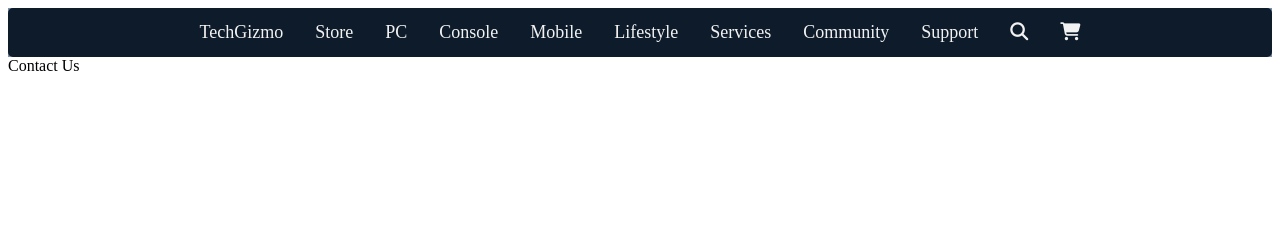
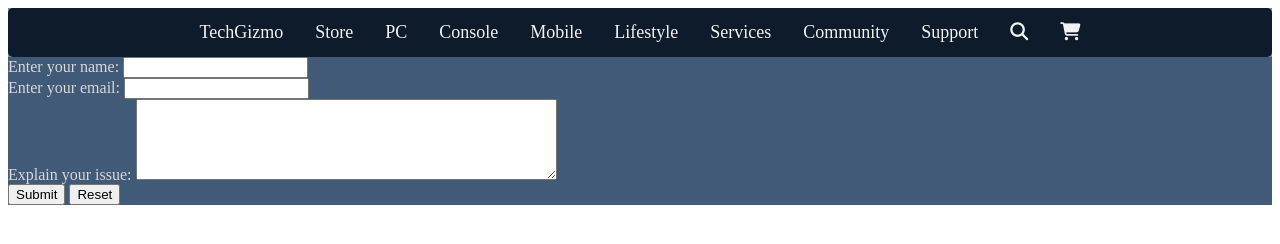
Before and after one commit to dhend595/cs344, a plain HTML site: page public/contactUs.html in a window 1280 px wide. Drawn offline with Linux system fonts and the light colour scheme.

Commit message:
added contact and store files

```diff
--- a/public/contactUs.css
+++ b/public/contactUs.css
@@ -40,3 +40,13 @@ body {
 .topnav-right {
     float: right;
 }
+
+#main {
+    background-color: #778da9;
+}
+
+#content {
+    align-content: center;
+    background: #415a77;
+    color: #d8d8d8;
+}
--- a/public/contactUs.html
+++ b/public/contactUs.html
@@ -25,8 +25,28 @@
             <a href=""><i class="fa-solid fa-cart-shopping"></i></a>
         </nav>
     </header>
-    <div>
-        Contact Us
+    <div id="main">
+        <div id="content">
+            <form action="" method="get" class="form-example">
+                <div class="form-example">
+                    <label for="name">Enter your name: </label>
+                    <input type="text" name="name" id="name" required />
+                </div>
+                <div class="form-example">
+                    <label for="email">Enter your email: </label>
+                    <input type="email" name="email" id="email" required />
+                </div>
+                <div class="form-example">
+                    <label for="name">Explain your issue: </label>
+                    <textarea id="w3review" name="w3review" rows="5" cols="50"></textarea>
+                </div>
+                <div class="form-example">
+                    <input type="submit" value="Submit">
+                    <input type="reset" value="Reset">
+                </div>
+            </form>
+
+        </div>
     </div>
 </body>
 
--- a/public/store.css
+++ b/public/store.css
@@ -40,3 +40,13 @@ body {
 .topnav-right {
     float: right;
 }
+
+#main {
+    background-color: #778da9;
+}
+
+#content {
+    align-content: center;
+    background: #415a77;
+    color: #d8d8d8;
+}
```
Also changed, not shown: public/store.html (+4 -2 lines).
